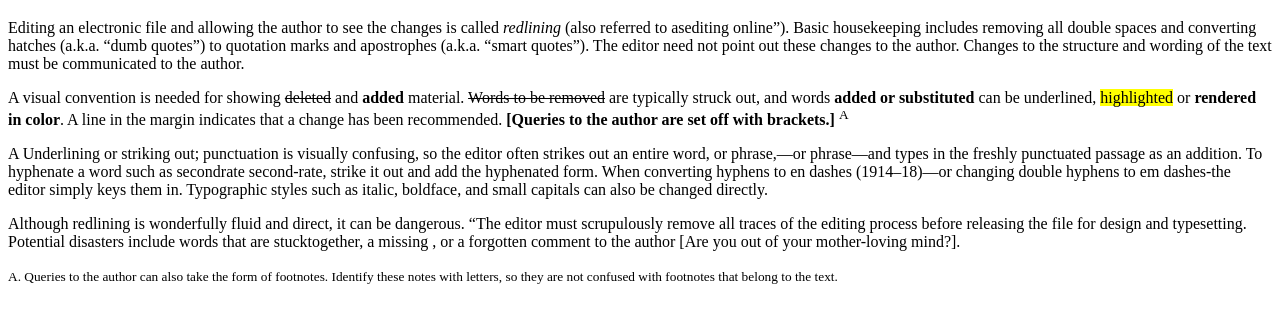
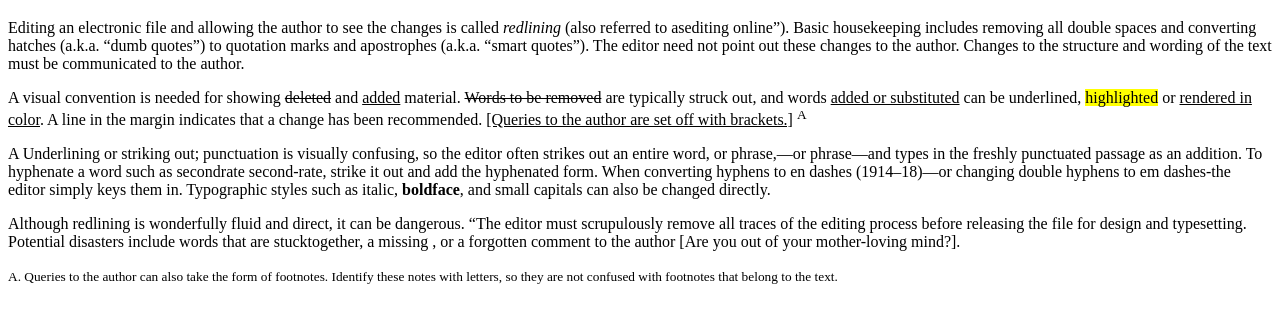
Before and after one commit to susanneduquette/content-markup, a plain HTML site: page index.html in a window 1280 px wide. Shown: the part 61-384 px from the top of the page. Drawn offline with Linux system fonts and the light colour scheme.

Commit message:
Add meta viewport

```diff
--- a/index.html
+++ b/index.html
@@ -5,6 +5,7 @@
   <!-- says this document needs to be coded this way -->
     <meta charset="utf-8">
     <link rel="stylesheet" href="css/main.css">
+    <meta name="viewport" content="width=device-width, initial-scale=1, shrink-to-fit=no">
     <title>Editing Soft Copy</title>
     <meta name="author" content="Susanne Duquette">
 </head>
@@ -14,9 +15,9 @@
 
   <p>Editing an electronic file and allowing the author to see the changes is called <i>redlining</i> (also referred to asediting online”). Basic housekeeping includes removing all double spaces and converting hatches (a.k.a. “dumb quotes”) to quotation marks and apostrophes (a.k.a. “smart quotes”). The editor need not point out these changes to the author. Changes to the structure and wording of the text must be communicated to the author.</p>
 
-  <p> A visual convention is needed for showing <s>deleted</s> and <b class="redlining">added</b> material. <s>Words to be removed</s> are typically struck out, and words <b class="redlining">added or substituted</b> can be <span class="underlined">underlined</span>, <mark>highlighted</mark> or <b class="redlining">rendered in color</b>. A line in the margin indicates that a change has been recommended. <b class="redlining">[Queries to the author are set off with brackets.]</b> <sup>A</sup> </p>
+  <p> A visual convention is needed for showing <s>deleted</s> and <ins>added</ins> material. <s>Words to be removed</s> are typically struck out, and words <ins>added or substituted</ins> can be <span class="underlined">underlined</span>, <mark>highlighted</mark> or <ins>rendered in color</ins>. A line in the margin indicates that a change has been recommended. <ins>[Queries to the author are set off with brackets.]</ins> <sup>A</sup> </p>
 
-  <p> A Underlining or striking out; punctuation is visually confusing, so the editor often strikes out an entire word, or phrase,—or phrase—and types in the freshly punctuated passage as an addition. To hyphenate a word such as secondrate second-rate, strike it out and add the hyphenated form. When converting hyphens to en dashes (1914–18)—or changing double hyphens to em dashes-the editor simply keys them in. Typographic styles such as italic, boldface, and small capitals can also be changed directly.</p>
+  <p> A Underlining or striking out; punctuation is visually confusing, so the editor often strikes out an entire word, or phrase,—or phrase—and types in the freshly punctuated passage as an addition. To hyphenate a word such as secondrate second-rate, strike it out and add the hyphenated form. When converting hyphens to en dashes (1914–18)—or changing double hyphens to em dashes-the editor simply keys them in. Typographic styles such as <span class="italic">italic</span>, <b>boldface</b>, and <span class="small-caps">small capitals</span> can also be changed directly. </p>
 
    <p>Although redlining is wonderfully fluid and direct, it can be dangerous. “The editor must scrupulously remove all traces of the editing process before releasing the file for design and typesetting. Potential disasters include words that are stucktogether, a missing , or a forgotten comment to the author [Are you out of your mother-loving mind?].</p>
 
@@ -27,6 +28,25 @@
 
 </body>
 
+<!--
+Resources
+- A free guide to <head> elements
+https://gethead.info
+- HTML elements organized by function (Official Source)
+http://w3c.github.io/html-reference/elements-by-function.htm
+- HTML5 Element Index (Use Guidance)
+http://html5doctor.com/#glossary
+- HTML Validation Service
+https://validator.w3.org
+- Typography Cheatsheet
+https://www.typewolf.com/cheatsheet
+- Typographical Characters
+http://htmlarrows.com
+ -->
+
+
+
+
 
 
 </html>
```
